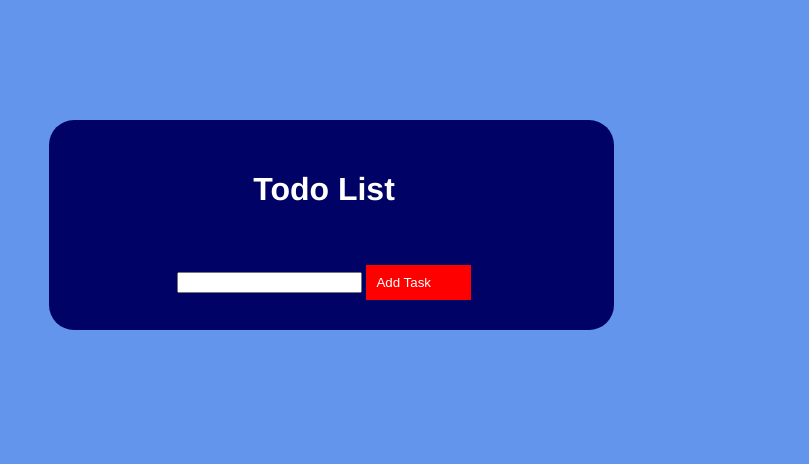
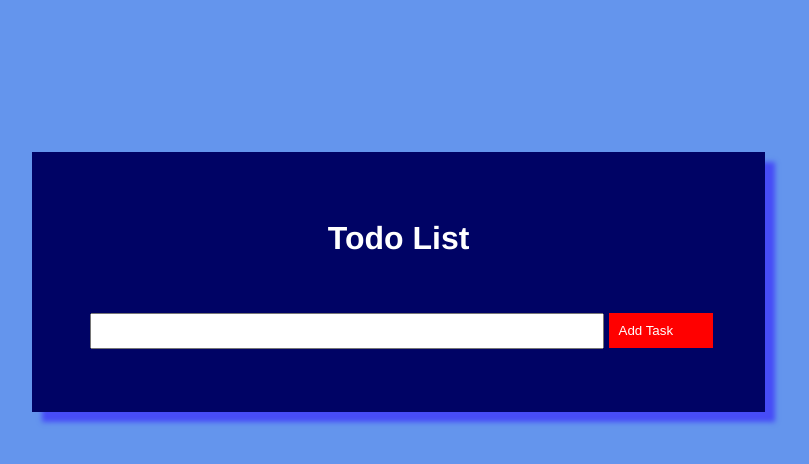
Before and after one commit to niawjunior/todolist-with-javascript, a plain HTML site: page index.html in a window 1280 px wide. Shown: the whole page, without its empty margins (254-1063 px from the left). Drawn offline with Linux system fonts and the light colour scheme.

Commit message:
fix style

```diff
--- a/mystyle.css
+++ b/mystyle.css
@@ -27,13 +27,28 @@ body {
 }
 
 #wrapper {
-    width: 450px;
+    width: 50%;
     background-color: #000365;
-    margin-top: 120px;
-    margin-left: 295px;
-    padding-bottom: 30px;
-    padding-left: 50px;
-    padding-top: 30px;
-    padding-right: 65px;
-    border-radius: 25px;
+    margin-top: 12%;
+    margin-left: 22%;
+    padding-bottom: 5%;
+    padding-left: 4%;
+    padding-top: 3%;
+    padding-right: 4%;
+    box-shadow: 10px 10px 5px #474cf7;
 }
+
+ul {
+    list-style:none;
+    text-align: left;
+    line-height: 35px;
+
+}
+#task {
+    width: 80%;
+    height: 30px;
+    margin-left:1%;
+}
+h1{
+    margin-top:30px;
+}
```
